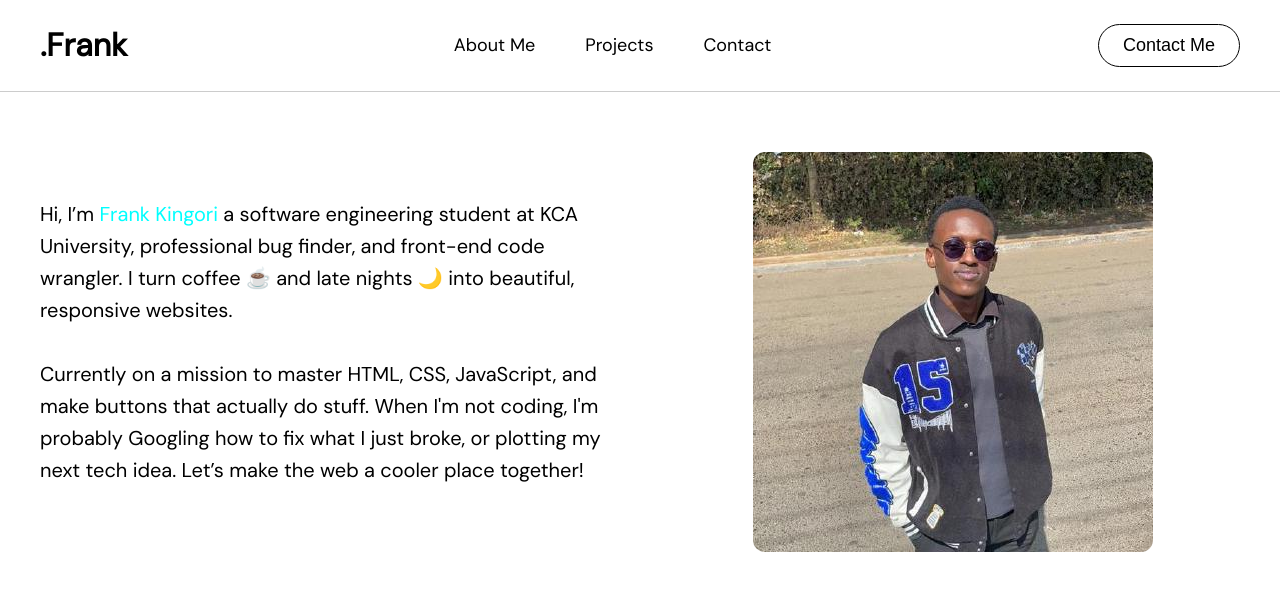
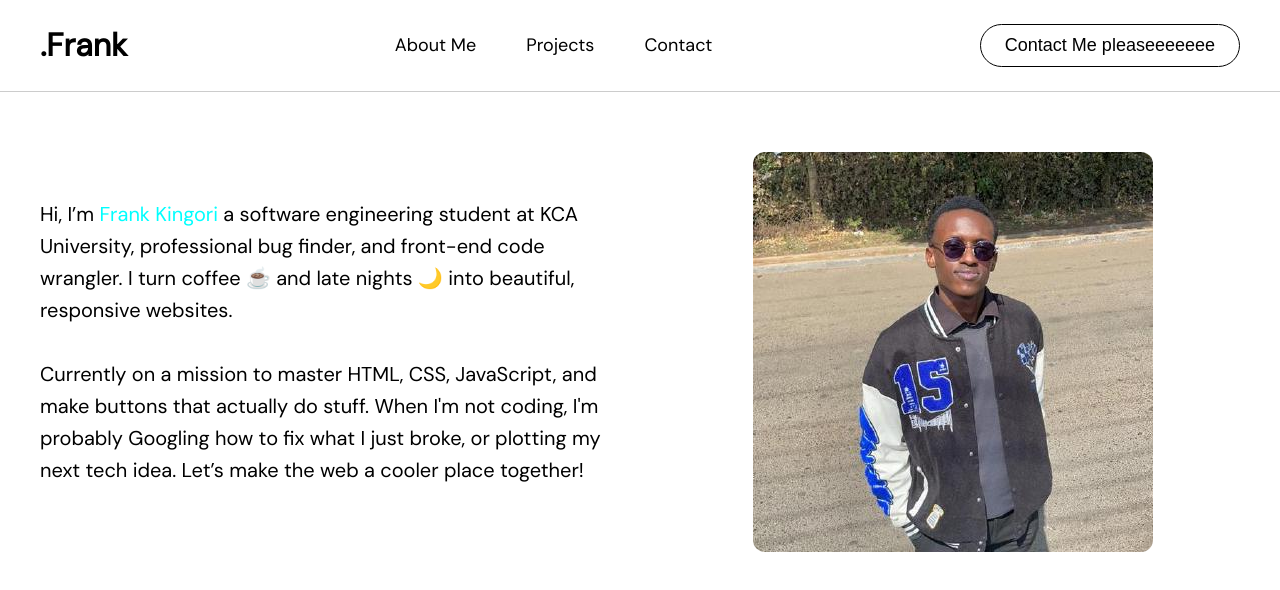
Before and after one commit to kingorifrank/Final-Portfolio, a plain HTML site: page index.html in a window 1280 px wide. Drawn offline with Linux system fonts and the light colour scheme.

Commit message:
Last seen

```diff
--- a/index.html
+++ b/index.html
@@ -36,7 +36,11 @@
       </ul>
     </nav>
 
-    <a class="cta" href="#"><button>Contact Me</button></a>
+    <a class="cta" href="#">
+      <button>
+        Contact Me pleaseeeeeee
+      </button>
+    </a>
   </header>
 
   <!-- ABOUT SECTION -->
```
